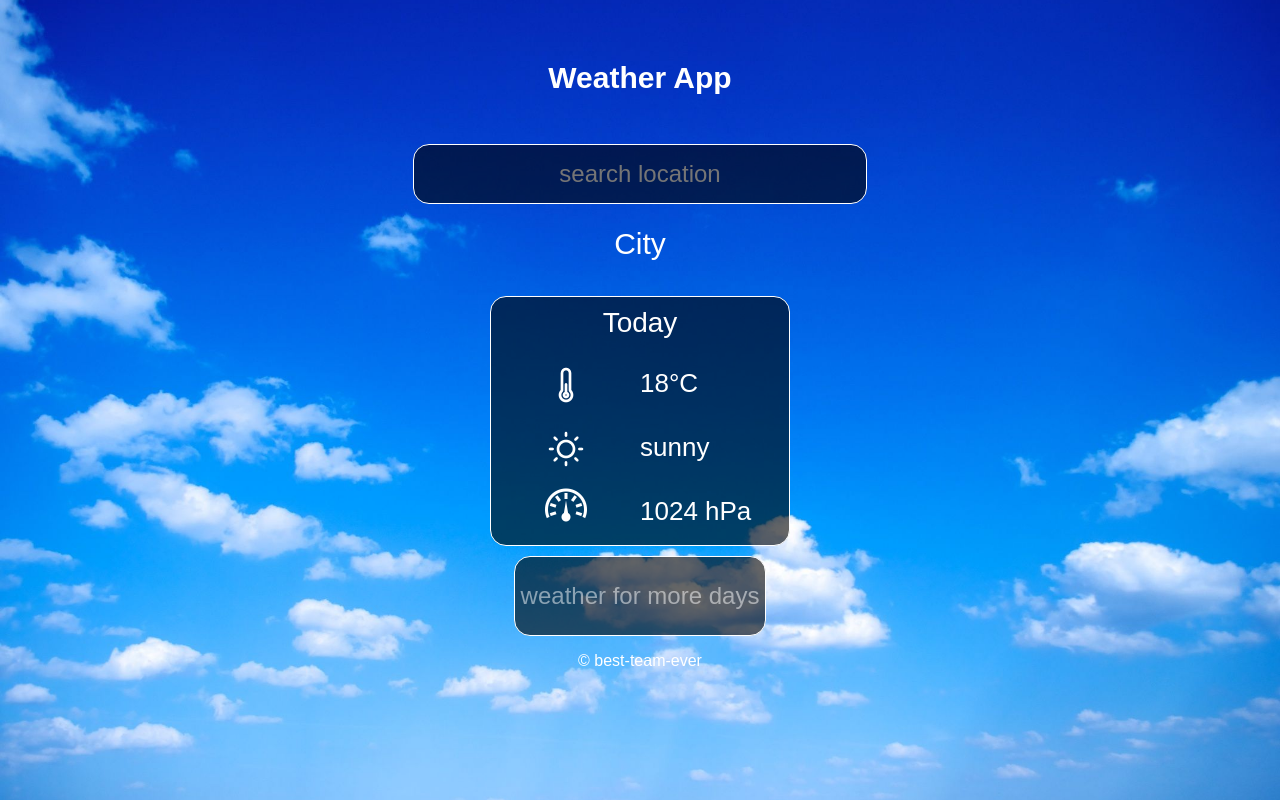
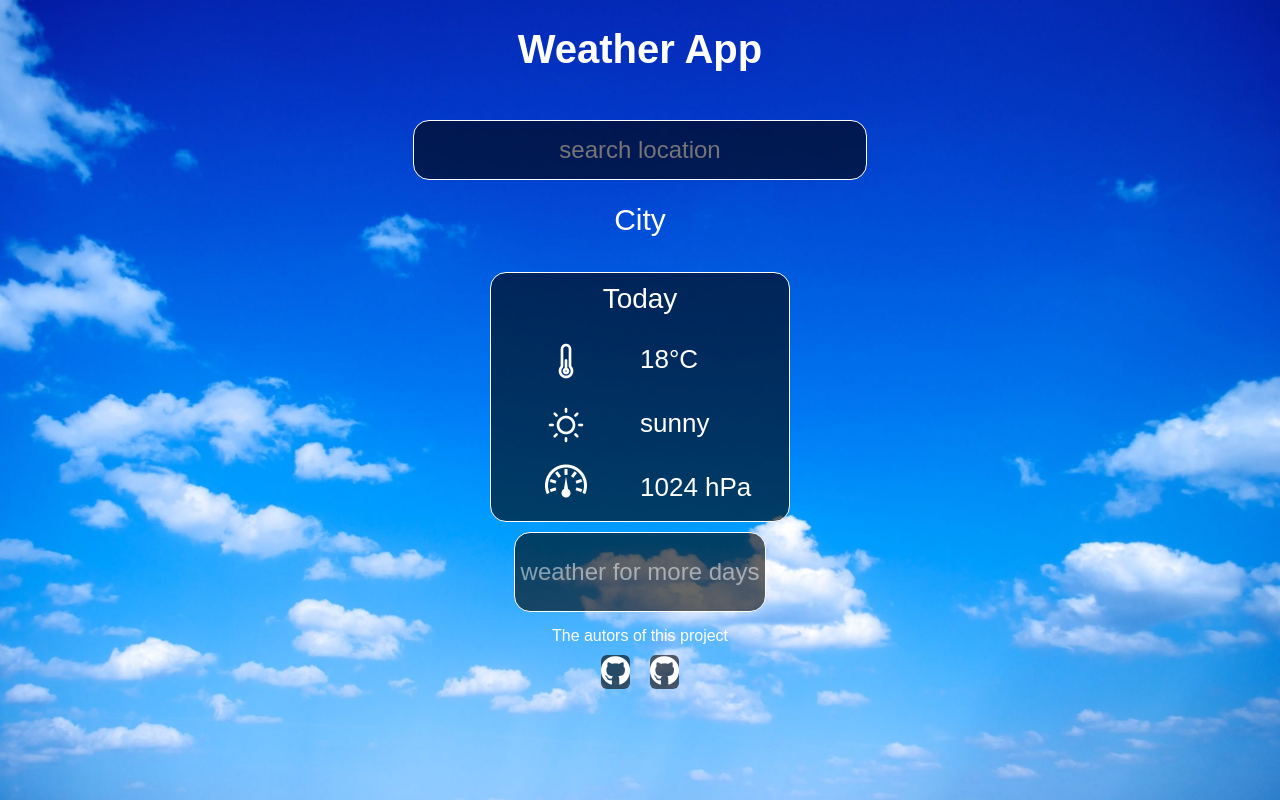
Before and after one commit to SzymonCzapkowski/weather-app, a website: page public/index.html in a window 1280 px wide. Drawn offline with Linux system fonts and the light colour scheme; no server answers.

Commit message:
10.04.2019

```diff
--- a/public/index.html
+++ b/public/index.html
@@ -8,13 +8,15 @@
     <meta http-equiv="X-UA-Compatibile" content="IE=edge,chrome=1" />
     <meta name="viewport" content="width=device-width, initial-scale=1" />
     <link rel="stylesheet" href="../src/css/main.css" type="text/css" />
+    <link rel="stylesheet" href="https://use.fontawesome.com/releases/v5.7.0/css/all.css"
+    integrity="sha384-lZN37f5QGtY3VHgisS14W3ExzMWZxybE1SJSEsQp9S+oqd12jhcu+A56Ebc1zFSJ" crossorigin="anonymous">
 </head>
 
 <body onload="showRandom(); getLocation()">
     <div id='weathercondition'></div>
     <div id="container">
         <header>
-            <h2>Weather App</h2>
+            <h1>Weather App</h1>
         </header>
         <form onsubmit="fetch_api()">
             <input type="text" class="form_city" placeholder="search location"><br><br>
@@ -69,9 +71,17 @@
         </div>
         <button id="button" onclick="show('show')">weather for more days</button>
     </div>
-    <footer>
+    <div class="authors">The autors of this project</div>
+    <div class="media">
+        <a href="https://github.com/czapa08" target="_blank"><i class="fab fa-github"></i></a>
+        <a href="https://github.com/MagdalenaKania" target="_blank"><i class="fab fa-github"></i></a>
+       <!-- <a href="#" target="_blank"><i class="fab fa-github"></i></a>
+        <a href="#" target="_blank"><i class="fab fa-github"></i></a>
+        <a href="#" target="_blank"><i class="fab fa-github"></i></a>-->
+    </div>
+    <!--<footer>
         <p>© best-team-ever</p>
-    </footer>
+    </footer>-->
     <script src="./script.js"></script>
     <script src="../src/js/effects.js"></script>
 </body>
--- a/src/css/main.css
+++ b/src/css/main.css
@@ -14,7 +14,7 @@ body {
 #container {
     display: grid;
     grid-template-columns: [line1] 10vw [line2] 20vw [line3] 30vw [line4] 20vw [line5] 10vw [line6];
-    grid-template-rows: [line1] 15vh [line2] auto [line3] auto [line4] auto [line5] auto [line6];
+    grid-template-rows: [line1] 12vh [line2] auto [line3] auto [line4] auto [line5] auto [line6];
     justify-content: center;
 }
 
@@ -24,7 +24,6 @@ header {
     grid-row-start: line1;
     grid-row-end: line2;
     justify-self: center;
-    align-self: end;
     text-align: center;
 }
 
@@ -38,6 +37,10 @@ form {
     padding-top: 3vh;
     padding-bottom: 9vh;
     text-align: center;
+}
+
+.city_name{
+    text-transform: capitalize;
 }
 
 a {
@@ -218,6 +221,36 @@ button:hover{
      border: none;
 }
 
+.authors {
+    font-size: 16px;
+    text-align: center;
+    margin-top: 15px;
+}
+
+.media  {
+    display: flex;
+    font-size: 40px;
+    box-sizing:border-box;
+    position: relative;
+    justify-content: center;
+    align-content: flex-end;
+    box-sizing: border-box;
+}
+
+.media a {
+    text-decoration: none;
+    color: white;
+    margin: 10px;
+    background: rgba(0,0,0,0.6);
+    border-radius: 6px;
+    /*border: solid 1px white;*/
+}
+
+.media a:hover{
+    background: rgba(0,0,0,0.8);
+    border: none;
+}
+
 footer {
     position: relative;
     bottom: 0;
```
